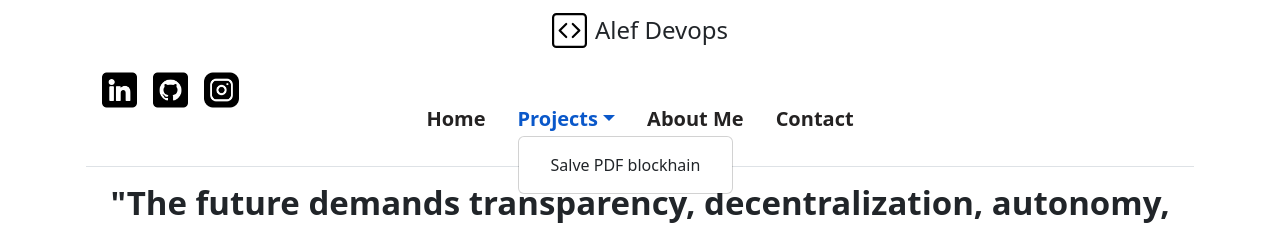
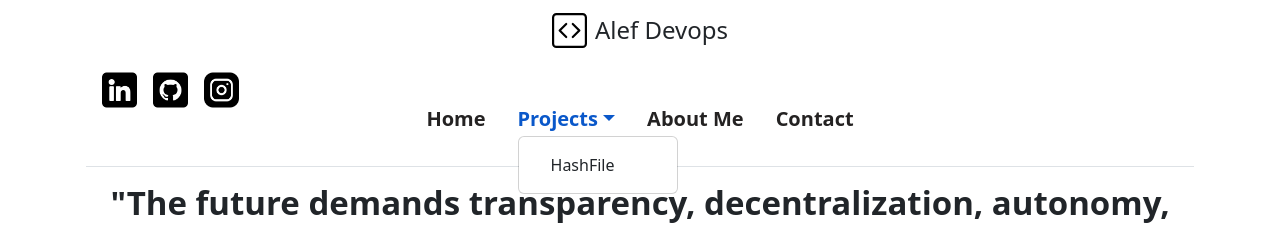
Before and after one commit to ABabayaga/AlefDevopsWeb, a Next.js app: page / in a window 1280 px wide. Both pictures are taken after a click on the button "Projects". Shown: the top 228 px of the page. Built offline with nearby package versions, Linux system fonts and the light colour scheme.

Commit message:
testupgradevercel

```diff
--- a/src/components/Header.tsx
+++ b/src/components/Header.tsx
@@ -74,7 +74,7 @@ const Header: React.FC = () => {
               <Dropdown.Menu>
                 <Dropdown.Item as="span">
                   <Link href="/projects/project1" className="dropdown-item">
-                    Salve PDF blockhain
+                    HashFile
                   </Link>
                 </Dropdown.Item>
 
```
